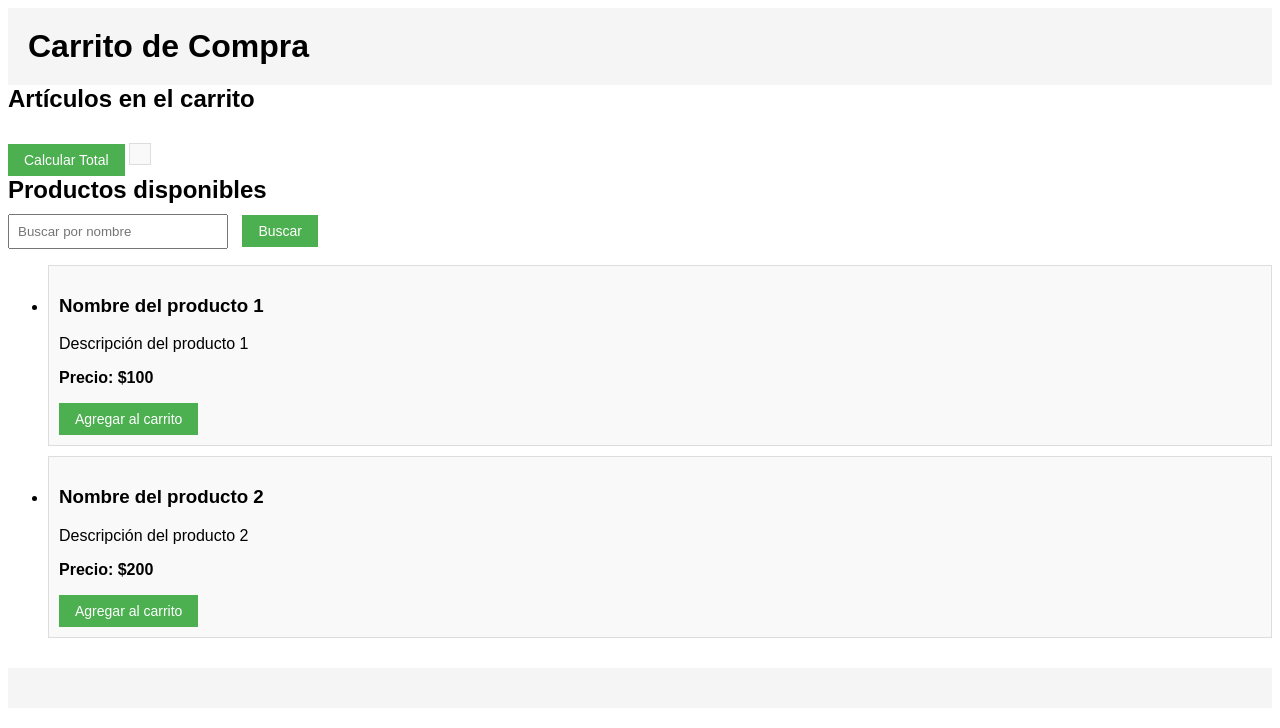
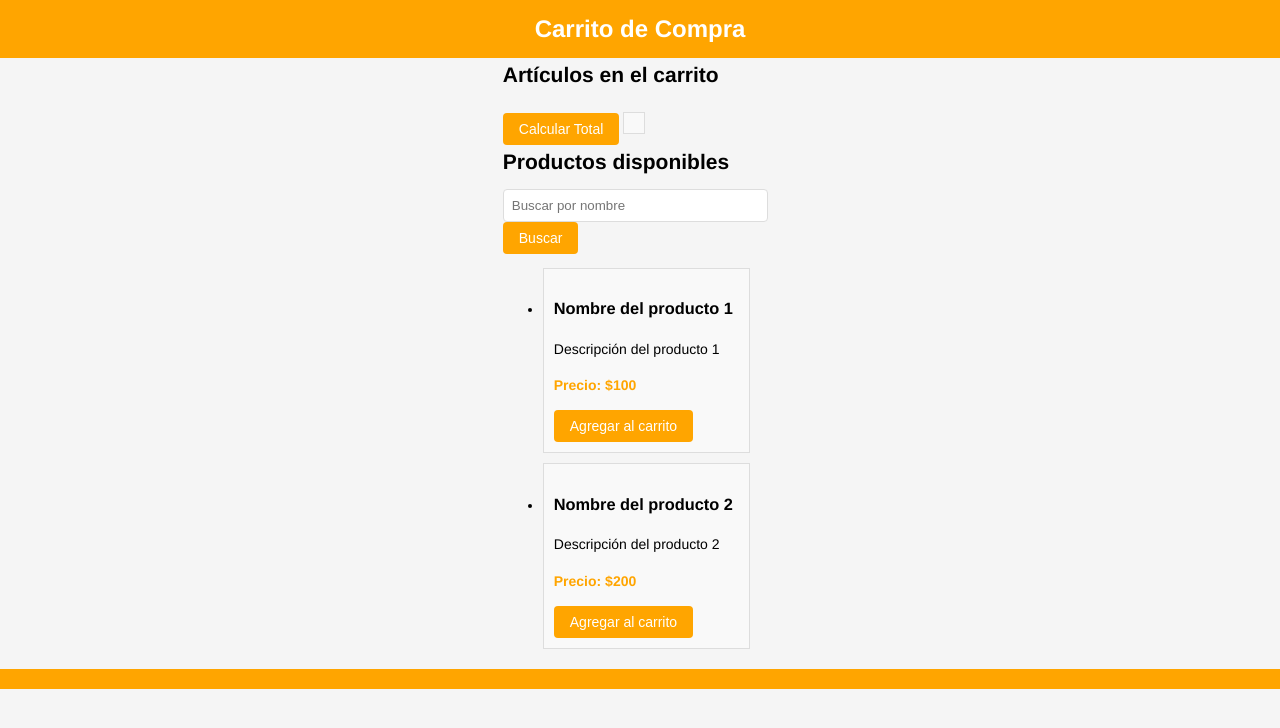
Before and after one commit to gdlcastello/proyecto-coder-js, a plain HTML site: page index.html in a window 1280 px wide. Drawn offline with Linux system fonts and the light colour scheme.

Commit message:
se mejoro el estilo del proyecto

```diff
--- a/style.css
+++ b/style.css
@@ -1,21 +1,36 @@
 /* Estilos generales */
 body {
-    font-family: Arial, sans-serif;
+  font-family: "Helvetica Neue", Arial, sans-serif;
+  font-size: 14px;
+  line-height: 1.6;
+  margin: 0;
+  padding: 0;
+  display: flex;
+  flex-direction: column;
+  align-items: center;
+  min-height: 100vh;
+  background-color: #f5f5f5;
 }
 
 /* Estilos para el encabezado */
 header {
-    background-color: #f5f5f5;
-    padding: 20px;
+  background-color: #ffa500;
+  padding: 10px;
+  width: 100%;
+  text-align: center;
 }
 
 h1 {
   margin: 0;
+  font-size: 24px;
+  color: #fff;
 }
 
 /* Estilos para las secciones */
 section {
-    margin-bottom: 30px;
+  margin-bottom: 20px;
+  width: 90%;
+  max-width: 800px;
 }
 
 h2 {
@@ -26,17 +41,22 @@ body {
 #productos-carrito {
   list-style-type: none;
   padding: 0;
+  width: 100%;
 }
 
 #productos-carrito li {
   margin-bottom: 10px;
   border: 1px solid #ddd;
   padding: 10px;
-    background-color: #f9f9f9;
+  background-color: #fff;
+  display: flex;
+  justify-content: space-between;
+  align-items: center;
 }
 
 .precio {
   font-weight: bold;
+  color: #ffa500;
 }
 
 /* Estilos para los campos de cantidad en el carrito */
@@ -54,19 +74,17 @@ body {
 
 /* Estilos para los botones */
 button {
-    background-color: #4CAF50;
+  background-color: #ffa500;
   color: white;
   border: none;
   padding: 8px 16px;
-    text-align: center;
-    text-decoration: none;
-    display: inline-block;
   font-size: 14px;
   cursor: pointer;
+  border-radius: 4px;
 }
 
 button:hover {
-    opacity: 0.8;
+  background-color: #ff6600;
 }
 
 #importe-total {
@@ -76,18 +94,20 @@ body {
   border: 1px solid #ddd;
 }
 
-
-
 /* Estilos para el formulario de búsqueda */
 #input-busqueda {
-    margin-right: 10px;
   padding: 8px;
-    width: 200px;
+  width: 100%;
+  max-width: 300px;
+  border: 1px solid #ddd;
+  border-radius: 4px;
 }
 
 /* Estilos para el pie de página */
 footer {
-    background-color: #f5f5f5;
-    padding: 20px;
+  background-color: #ffa500;
+  color: #fff;
+  padding: 10px;
+  width: 100%;
   text-align: center;
 }
```
Lines whose indentation alone changed are shown as unchanged.
